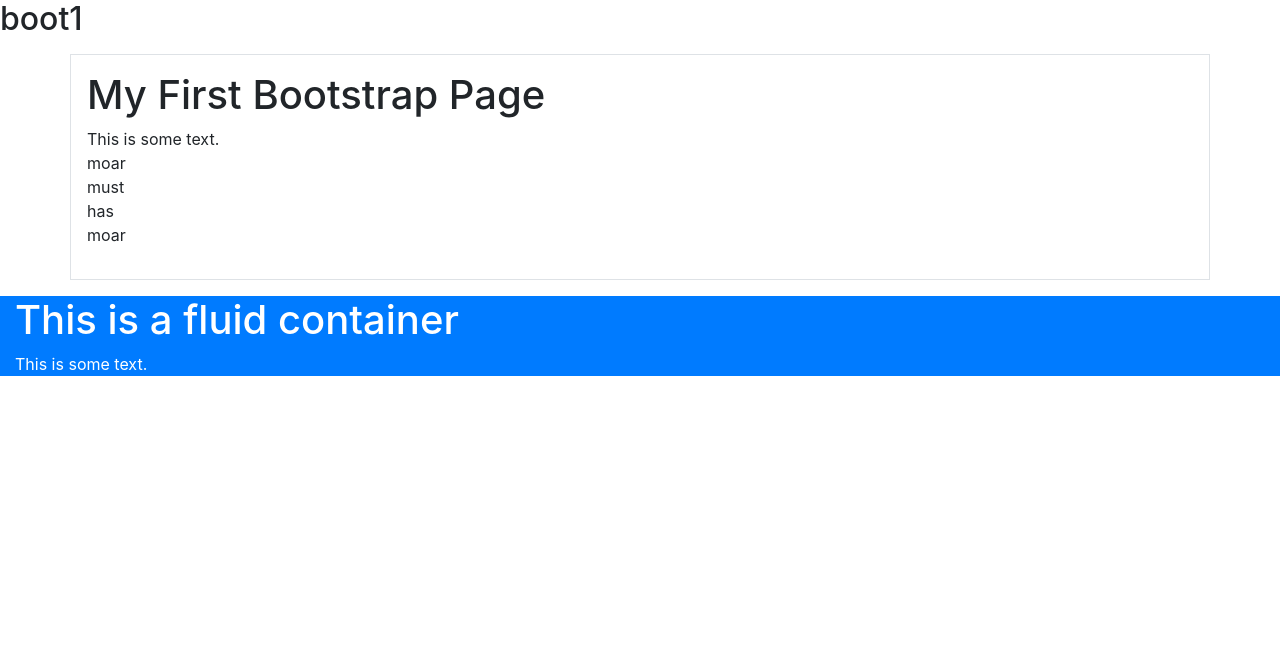
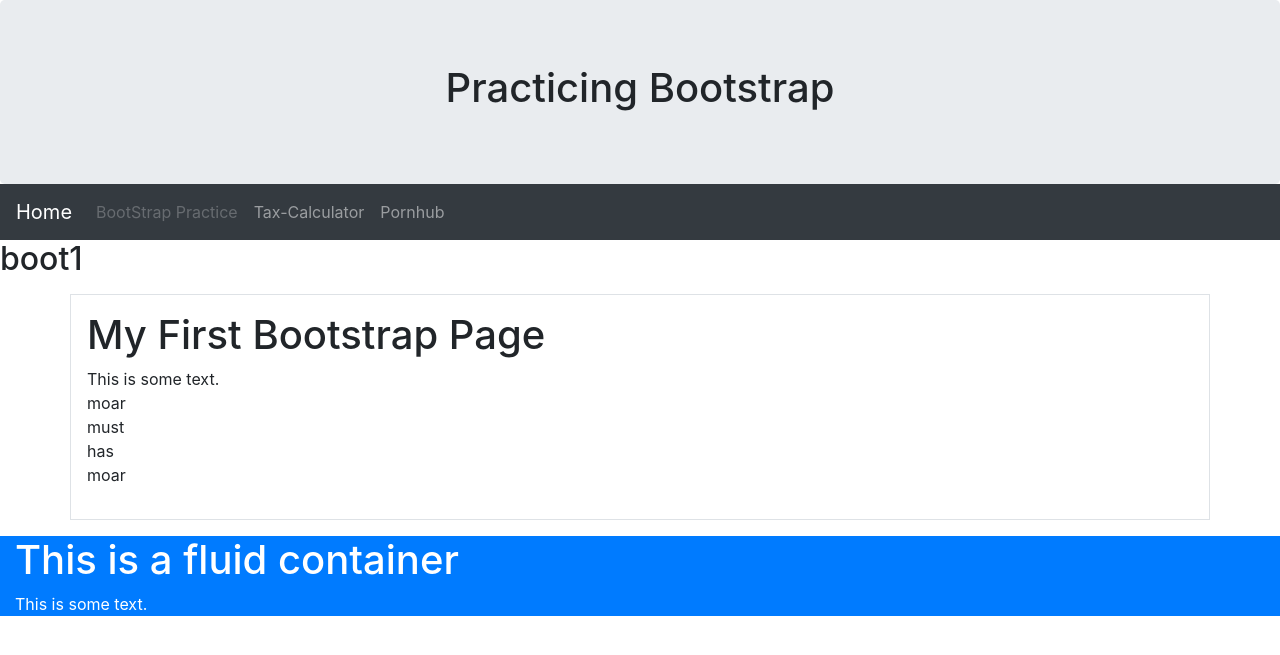
Before and after one commit to jkchen5684/jkchen5684.github.io, a Jekyll site: the page boot.html, which Jekyll copies as it is, in a window 1280 px wide. Shown: the top 655 px of the page. Built offline with Jekyll 4.4.1, drawn with Linux system fonts in a browser that asks for light colours.

Commit message:
Update boot.html

```diff
--- a/boot.html
+++ b/boot.html
@@ -9,6 +9,29 @@
 </head>
 
 <body>
+  <div class="jumbotron text-center" style="margin-bottom:0">
+    <h1>Practicing Bootstrap</h1>
+  </div>
+<nav class="navbar navbar-expand-sm bg-dark navbar-dark">
+    <a class="navbar-brand" href="https://jkchen5684.github.io/">Home</a>
+    <button class="navbar-toggler" type="button" data-toggle="collapse" data-target="#collapsibleNavbar">
+      <span class="navbar-toggler-icon"></span>
+    </button>
+    <div class="collapse navbar-collapse" id="collapsibleNavbar">
+      <ul class="navbar-nav">
+        <li class="nav-item">
+          <a class="nav-link disabled" href="https://jkchen5684.github.io/boot.html">BootStrap Practice</a>
+        </li>
+        <li class="nav-item">
+          <a class="nav-link" href="https://jkchen5684.github.io/taxcalc.html">Tax-Calculator</a>
+        </li>
+        <li class="nav-item">
+          <a class="nav-link" href="https://www.bing.com/">Pornhub</a>
+        </li>
+      </ul>
+    </div>
+  </nav>
+
     <h2>boot1</h2>
     <div class="container p-3 my-3 border">
       <h1>My First Bootstrap Page</h1>
```
